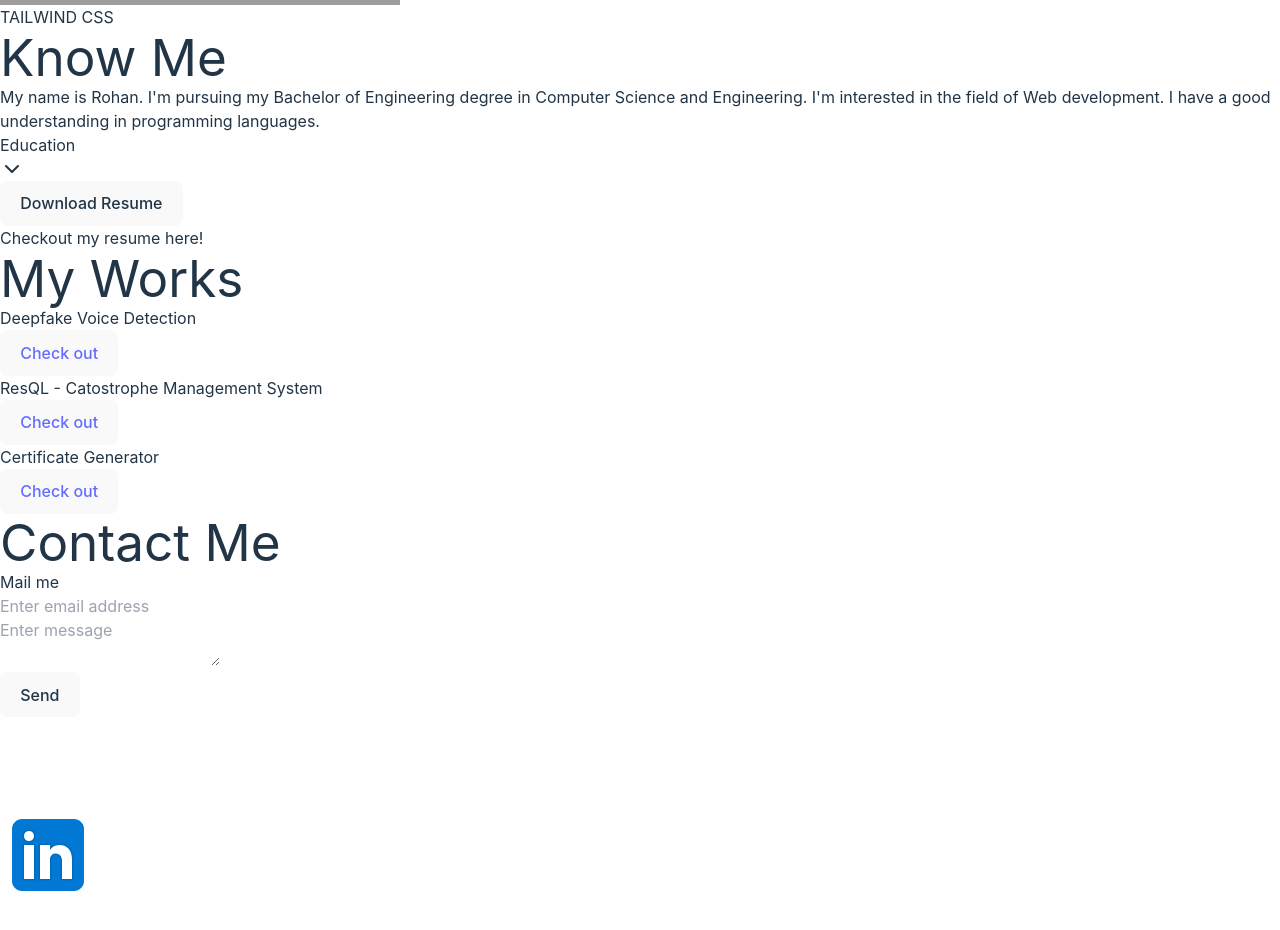
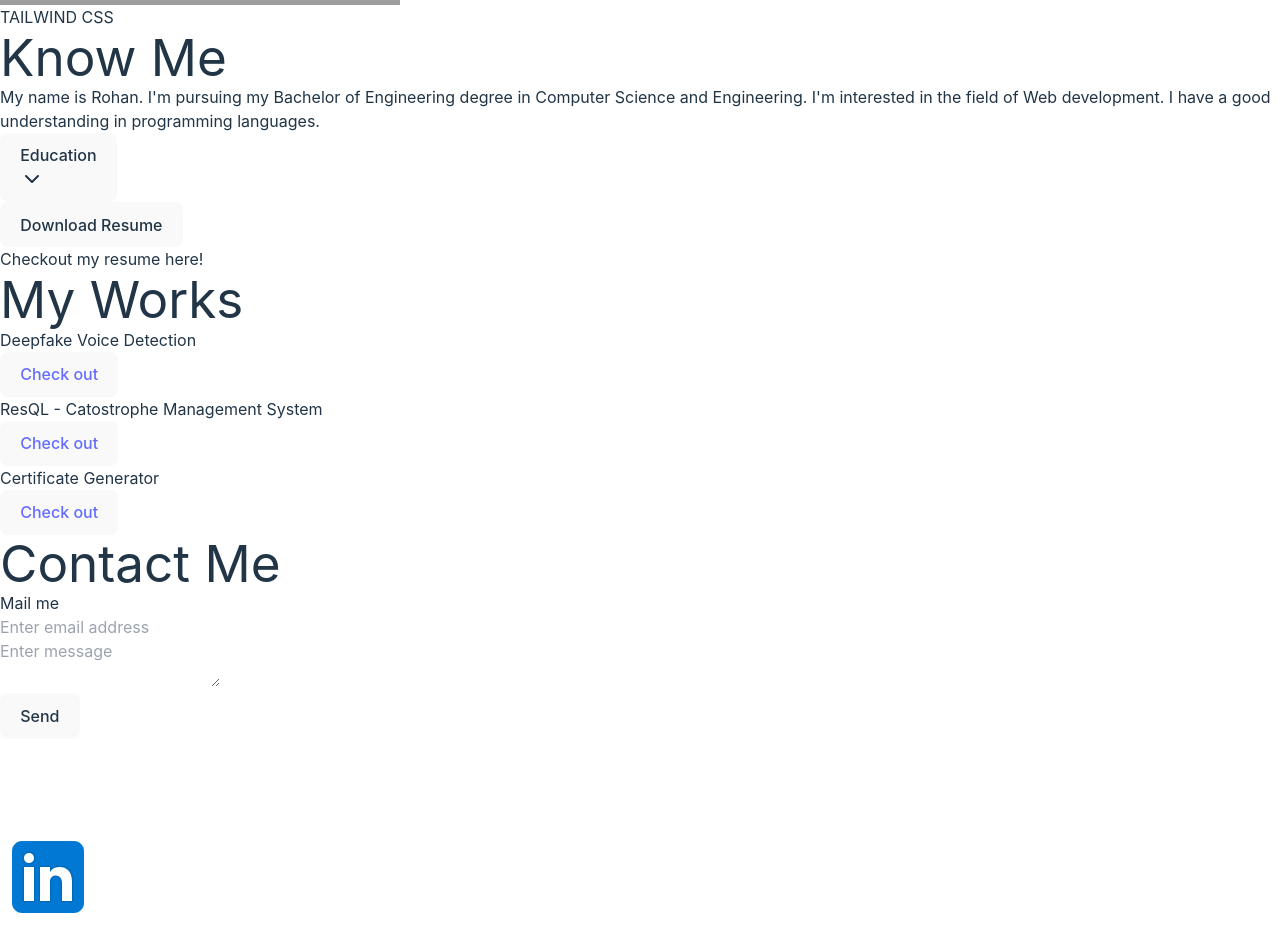
Before and after one commit to rohancs127/rohan-portfolio, a React (Vite) app: page / in a window 1280 px wide. Shown: the part 3140-4070 px from the top of the page. Built offline with nearby package versions, Linux system fonts and the light colour scheme; grey boxes are pictures that could not be loaded.

Commit message:
styles education button

```diff
--- a/src/Components/MoreInfoOption.jsx
+++ b/src/Components/MoreInfoOption.jsx
@@ -3,10 +3,10 @@ import { ChevronDown } from "lucide-react";
 
 function MoreInfoOption() {
   return (
-    <div>
+    <button className="flex items-center bg-gradient-to-r from-blue-800 to-indigo-900 focus:outline-none border-none">
       <h2 className="text-xl">Education</h2>
       <ChevronDown />
-    </div>
+    </button>
   );
 }
 
```
